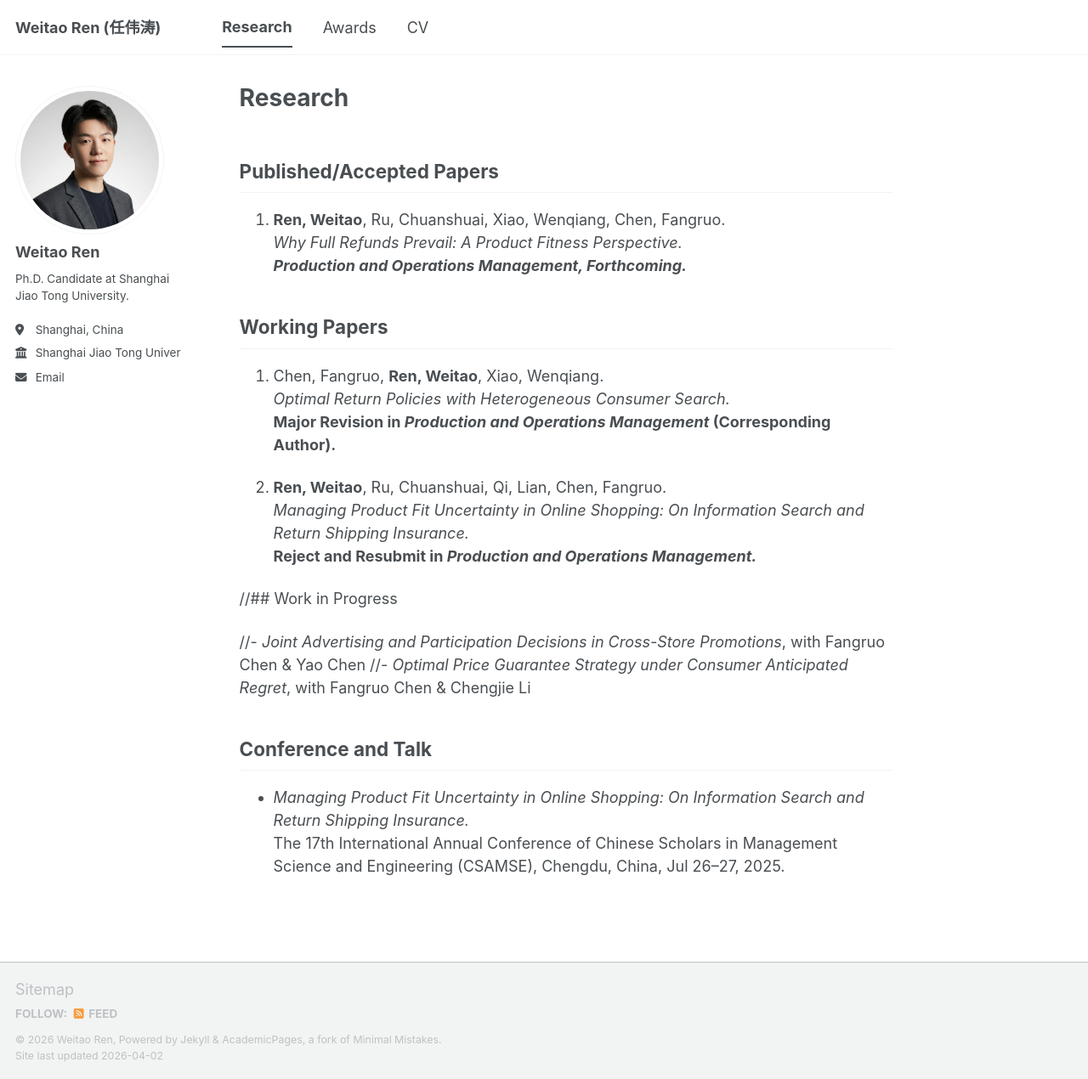
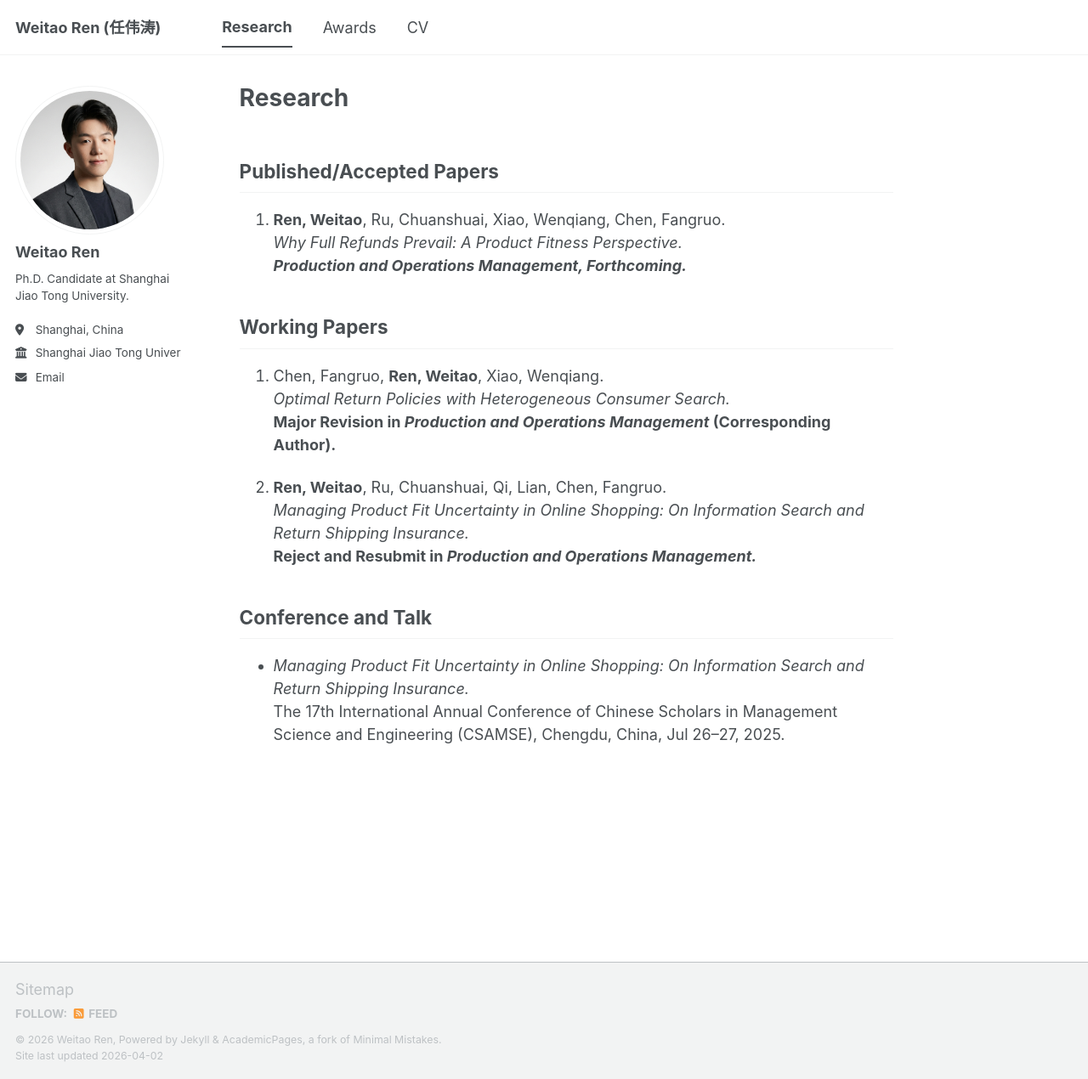
Before and after one commit to weitaoren/weitaoren.github.io, a Jekyll site: the page built from _pages/research.md, in a window 1280 px wide and 1270 px high. Shown: the whole window at 85% size. Built offline with Jekyll 4.4.1, drawn with Linux system fonts in a browser that asks for light colours; a script bundle is joined from its source files by our own code; library files that are not in the unit come from our copies.

Commit message:
Update research.md

```diff
--- a/_pages/research.md
+++ b/_pages/research.md
@@ -21,10 +21,6 @@ author_profile: true
    *Managing Product Fit Uncertainty in Online Shopping: On Information Search and Return Shipping Insurance.*
    **Reject and Resubmit in *Production and Operations Management.***
 
-//## Work in Progress
-
-//- *Joint Advertising and Participation Decisions in Cross-Store Promotions*, with Fangruo Chen & Yao Chen
-//- *Optimal Price Guarantee Strategy under Consumer Anticipated Regret*, with Fangruo Chen & Chengjie Li
 
 ## Conference and Talk
 
```
